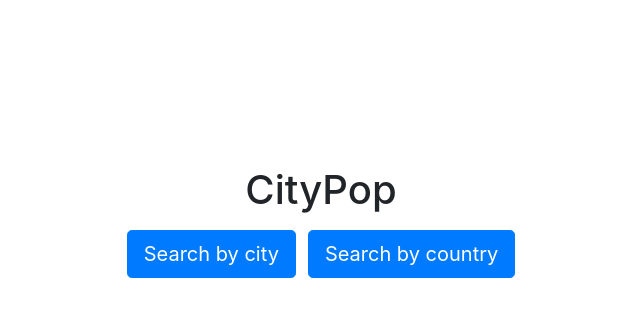
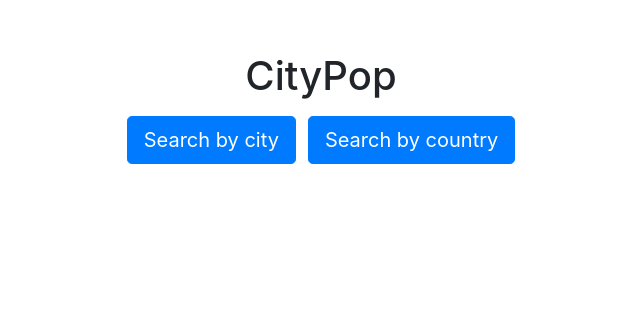
Before and after one commit to fekstr/citypop, a React (Create React App) app: page / in a window 1280 px wide. Shown: the part 176-492 px from the top of the page, without its empty margins (319-959 px from the left). Built offline with nearby package versions, Linux system fonts and the light colour scheme.

Commit message:
Switched to react-router links on home page

```diff
--- a/src/components/home/home.css
+++ b/src/components/home/home.css
@@ -1,5 +1,5 @@
 .home .col {
-  margin-top: 30%;
+  margin-top: 20%;
 }
 
 .home .btn {
--- a/src/components/home/home.jsx
+++ b/src/components/home/home.jsx
@@ -1,5 +1,6 @@
 import React, { Component } from 'react';
 import { Row, Col, Button } from 'react-bootstrap';
+import { Link } from 'react-router-dom';
 import './home.css';
 
 class Home extends Component {
@@ -10,12 +11,14 @@ class Home extends Component {
           <Col className='text-center'>
             <h1>CityPop</h1>
             <div className='buttons'>
-              <Button href='/city' size='lg'>
-                Search by city
-              </Button>
-              <Button href='/country' size='lg'>
-                Search by country
-              </Button>
+              <Link to='/city'>
+                <Button size='lg'>Search by city</Button>
+              </Link>
+              <Link to='/country'>
+                <Button href='/country' size='lg'>
+                  Search by country
+                </Button>
+              </Link>
             </div>
           </Col>
         </Row>
--- a/src/components/home/home.scss
+++ b/src/components/home/home.scss
@@ -1,6 +1,6 @@
 .home {
   .col {
-    margin-top: 30%;
+    margin-top: 20%;
   }
 
   .btn {
--- a/src/containers/cityResultsContainer/cityResultsContainer.jsx
+++ b/src/containers/cityResultsContainer/cityResultsContainer.jsx
@@ -47,8 +47,6 @@ class CityResultsContainer extends Component {
       };
     });
 
-    console.log(items);
-
     return (
       <React.Fragment>
         <div className='header'>
```
